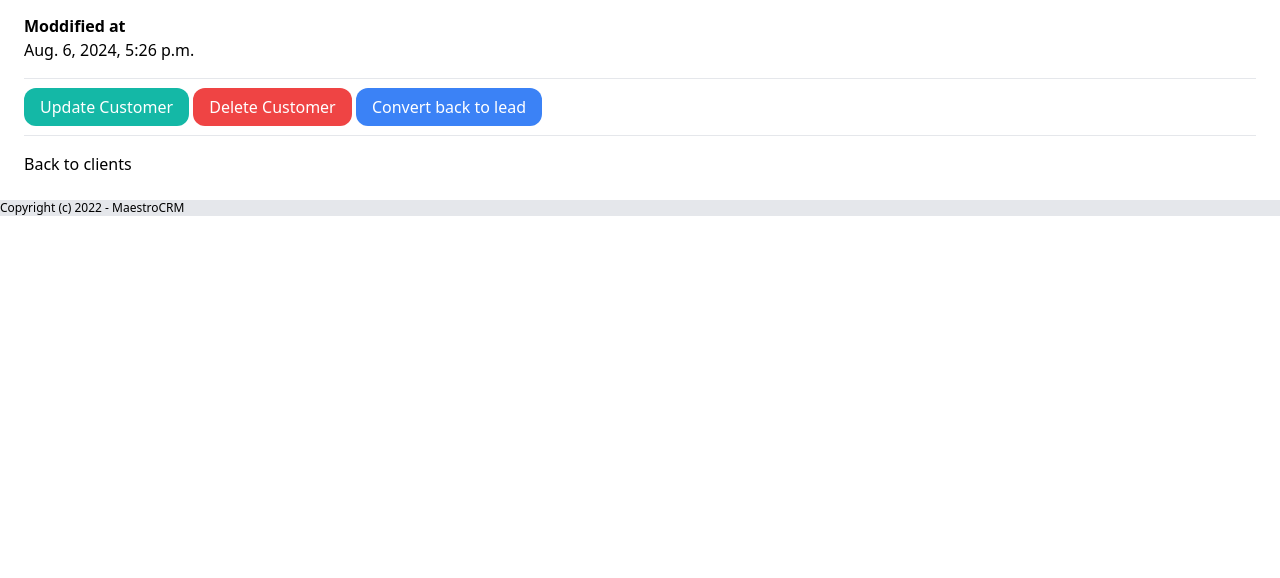
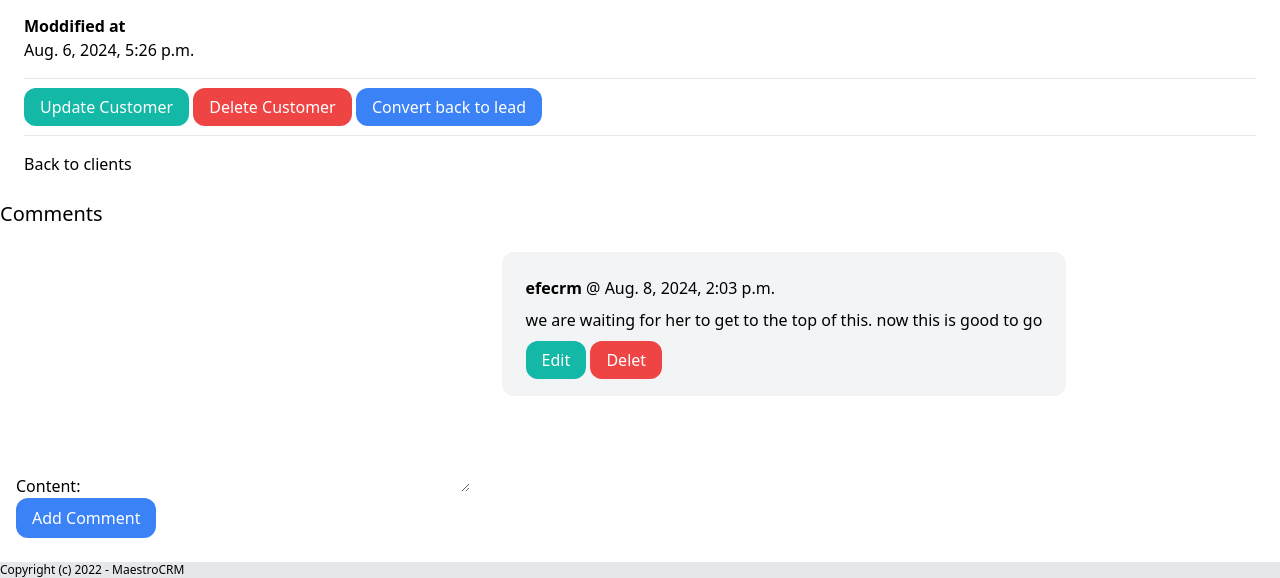
Before and after one commit to flyefe/DjangoNew, a Django app: page /dashboard/client/19/details/ in a window 1280 px wide. Shown: the part 358-936 px from the top of the page. Before the commit the page ends 574 px from the top, so only its background shows below. Run offline with Django 5.2, Linux system fonts and the light colour scheme; a user stored in the database is signed in; data comes from the database, SQL or seed files in the repository; both versions use the stored data as it was after the commit; style sheets or scripts are compiled from the project's sources.

Commit message:
Comment now works for both client and lead. But add function falty

```diff
--- a/maestrocrm/client/admin.py
+++ b/maestrocrm/client/admin.py
@@ -1,7 +1,7 @@
 from django.contrib import admin
 
-from .models import Client  #, ClientNote
+from .models import Client, ClientComment
 
 # Register your models here.
 admin.site.register(Client)
-# admin.site.register(ClientNote)
+admin.site.register(ClientComment)
--- a/maestrocrm/client/forms.py
+++ b/maestrocrm/client/forms.py
@@ -1,5 +1,5 @@
 from django import forms
-from .models import Client
+from .models import Client, ClientComment
 
 class AddClientForm(forms.ModelForm):
     class Meta:
@@ -10,3 +10,9 @@ class AddClientForm(forms.ModelForm):
             'traffic_source', 'description',
         ]
         # Remove readonly_fields if it's not needed
+class AddCommentForm(forms.ModelForm):
+    class Meta:
+        model = ClientComment
+        fields = [
+            'content'
+        ]
--- a/maestrocrm/client/models.py
+++ b/maestrocrm/client/models.py
@@ -53,9 +53,17 @@ class Client(models.Model):
         ordering= ('first_name',)
 
 
-    # class Meta:
-    #     ordering = ('first_name',)
+    def __str__(self):
+        return f"{self.first_name} {self.last_name}"
 
 
+
+class ClientComment(models.Model):
+    team = models.ForeignKey(Team, related_name='client_comment', on_delete=models.CASCADE)
+    client = models.ForeignKey(Client, related_name='comments', on_delete=models.CASCADE)
+    content = models.TextField(blank=True, null=True)
+    created_by = models.ForeignKey(User, related_name='client_comment', on_delete=models.CASCADE)
+    created_at = models.DateTimeField(auto_now_add=True)
+
     def __str__(self):
-        return f"{self.first_name} {self.last_name}"
+        return f'commented by {self.created_by.username} on {self.created_at}'
--- a/maestrocrm/client/templates/client/client_detail.html
+++ b/maestrocrm/client/templates/client/client_detail.html
@@ -34,4 +34,42 @@
 
     <a href="/">Back to clients</a>
 </div>
+
+
+    <h2 class="text-xl mb-6">Comments</h2>
+    <div class="flex space-x-4 mb-6">
+        <hr class="my-4">
+
+        <form method="post">
+            {% csrf_token %}
+            {{ form.as_p }}
+            <button class="py-2 px-4 rounded-xl bg-blue-500 text-white" type="submit">Add Comment</button>
+        </form>
+
+        <hr class="my-4">
+
+        <div class="space-y-4">
+            {% for comment in client.comments.all %}
+            <div class="bg-gray-100 py-6 px-6 rounded-xl">
+                <div class="mb-4">
+                    <p class="mb-2">
+                        <strong>{{ comment.created_by }}</strong> @ {{ comment.created_at}}
+                    </p>
+                    <p>
+                        {{comment.content}}
+                    </p>
+                </div>
+
+                <div>
+                    <p>
+                        <a href=" {% url 'clients:edit_comment' pk=comment.pk %} "
+                            class="py-2 px-4 rounded-xl bg-teal-500 text-white">Edit</a>
+                        <a href=" {% url 'clients:delete_comment' pk=comment.pk %}"
+                            class="py-2 px-4 rounded-xl bg-red-500 text-white">Delet</a>
+                    </p>
+                </div>
+            </div>
+            {% endfor %}
+        </div>
+    </div>
 {% endblock %}
--- a/maestrocrm/client/urls.py
+++ b/maestrocrm/client/urls.py
@@ -7,7 +7,10 @@ app_name = 'clients'
 urlpatterns = [
     path('<int:pk>/details/', views.client_detail, name='detail'),
     path('<int:pk>/edit/', views.edit_client, name='edit'),
-    path('<int:pk>/delete/', views.delete_client, name='delete'),
+    path('<int:pk>/delete/', views.ClientDeleteView.as_view(), name='delete'),
+    path('comment/<int:pk>/edit/', views.CommentEditView.as_view(), name='edit_comment'),
+    path('comment/<int:pk>/delete/', views.CommentDeleteView.as_view(), name='delete_comment'),
+
     path('client/', views.client_list, name='list'),
     path('add_client/', views.add_client, name='add'),
 ]
--- a/maestrocrm/client/views.py
+++ b/maestrocrm/client/views.py
@@ -1,22 +1,80 @@
+from django.contrib.auth.mixins import LoginRequiredMixin
+from django.contrib.messages.views import SuccessMessageMixin
+from django.views.generic import ListView, DetailView, DeleteView
+from django.views.generic.edit import UpdateView, CreateView
+from django.views import View
+
+
+from django.contrib import messages
+from django.urls import reverse_lazy, reverse
+
 from django.contrib.auth.decorators import login_required
 from django.shortcuts import render, redirect, get_object_or_404
 from django.contrib import messages
 from django.utils import timezone
 
-from .models import Client
-from .forms import AddClientForm
+from .models import Client, ClientComment
+from .forms import AddClientForm, AddCommentForm
 from team.models import Team
 # from lead.models import Lead
 
 
-@login_required
-def delete_client(request, pk):
-    client = get_object_or_404(Client, created_by=request.user, pk=pk)
-    client_name = client.first_name
-    client.delete()
 
-    messages.success(request, f"{client_name} has been deleted successfully.")
-    return redirect('clients:list')
+class CommentEditView(UpdateView):
+    model = ClientComment
+    form_class = AddCommentForm
+    template_name = 'client/edit_comment.html'
+
+    def form_valid(self, form):
+        messages.success(self.request, "Comment updated successfully.")
+        return super().form_valid(form)
+
+    def form_invalid(self, form):
+        messages.error(self.request, "There was an error updating the comment. Please try again.")
+        return super().form_invalid(form)
+
+    def get_success_url(self):
+        return reverse_lazy('clients:detail', kwargs={'pk': self.object.client.pk})
+
+
+
+class CommentDeleteView(LoginRequiredMixin, SuccessMessageMixin, DeleteView):
+    model = ClientComment
+    # success_url = reverse_lazy('clients:detail')
+    success_message = "%(content)s has been deleted."
+
+    def get_queryset(self):
+        return ClientComment.objects.filter(created_by=self.request.user)
+
+    def get_success_url(self):
+        # Assuming `lead` is a ForeignKey on the `ClientComment` model
+        client_pk = self.object.client.pk
+        return reverse_lazy('clients:detail', kwargs={'pk': client_pk})
+
+    def get_success_message(self, cleaned_data):
+        return f"Comment by {self.object.created_by} has been deleted."
+
+
+    def delete(self, request, *args, **kwargs):
+        self.object = self.get_object()
+        messages.success(self.request, self.get_success_message(None))
+        return super().delete(request, *args, **kwargs)
+
+class ClientDeleteView(LoginRequiredMixin, SuccessMessageMixin, DeleteView):
+    model = Client
+    success_url = reverse_lazy('clients:list')
+    success_message = "%(first_name)s has been deleted."
+
+    def get_queryset(self):
+        return Client.objects.filter(created_by=self.request.user)
+
+    def get_success_message(self, cleaned_data):
+        return f"{self.object.first_name} has been deleted."
+
+    def delete(self, request, *args, **kwargs):
+        self.object = self.get_object()
+        messages.success(self.request, self.get_success_message(None))
+        return super().delete(request, *args, **kwargs)
 
 
 @login_required
@@ -38,13 +96,6 @@ def edit_client(request, pk):
         return render(request, 'client/edit_client.html', {
             'form': form
         })
-
-@login_required
-def client_detail(request, pk):
-    client = get_object_or_404(Client, created_by=request.user, pk=pk)
-    # client=client.objects.filter(created_by=request.user).get(pk=pk)
-
-    return render(request, 'client/client_detail.html', {'client': client})
 
 
 
@@ -79,6 +130,30 @@ def add_client(request):
         })
 
 
+@login_required
+def client_detail(request, pk):
+    # Get the client object for the current user
+    client = get_object_or_404(Client, created_by=request.user, pk=pk)
+    team = Team.objects.filter(created_by=request.user).first()
+
+    # Handle form submission
+    if request.method == 'POST':
+        form = AddCommentForm(request.POST)
+        if form.is_valid():
+            comment = form.save(commit=False)
+            comment.team = team
+            comment.created_by = request.user
+            comment.client = client  # Assign the comment to the client
+            comment.save()
+            return redirect('clients:detail', pk=pk)  # Redirect to the client detail page
+    else:
+        form = AddCommentForm()
+
+    return render(request, 'client/client_detail.html', {
+        'client': client,
+        'form': form,
+    })
+
 
 @login_required
 def client_list(request):
--- a/maestrocrm/lead/templates/lead/add_lead.html
+++ b/maestrocrm/lead/templates/lead/add_lead.html
@@ -6,7 +6,8 @@
 <div class="py-6 px-6">
     <h1 class="tet-xl"> Add Lead Page</h1>
 
-    <p>Numleads: {{team.leads.all|length}}</p>
+    <p>Numleads: {{team.leads.count}}</p>
+    <p>Max Lead: {{team.plan.max_lead}}</p>
     {% if team.leads.all|length < team.plan.max_lead %}
             <form method="post" action=".">
                 {% csrf_token %}
```
Also changed, not shown: maestrocrm/client/templates/client/client_confirm_delete.html (added, +14 -0 lines), maestrocrm/client/templates/client/clientcomment_confirm_delete.html (added, +16 -0 lines), maestrocrm/client/templates/client/edit_comment.html (added, +18 -0 lines), maestrocrm/lead/views.py (+88 -101 lines), maestrocrm/client/migrations/0008_clientcomment.py (added), maestrocrm/db.sqlite3.
